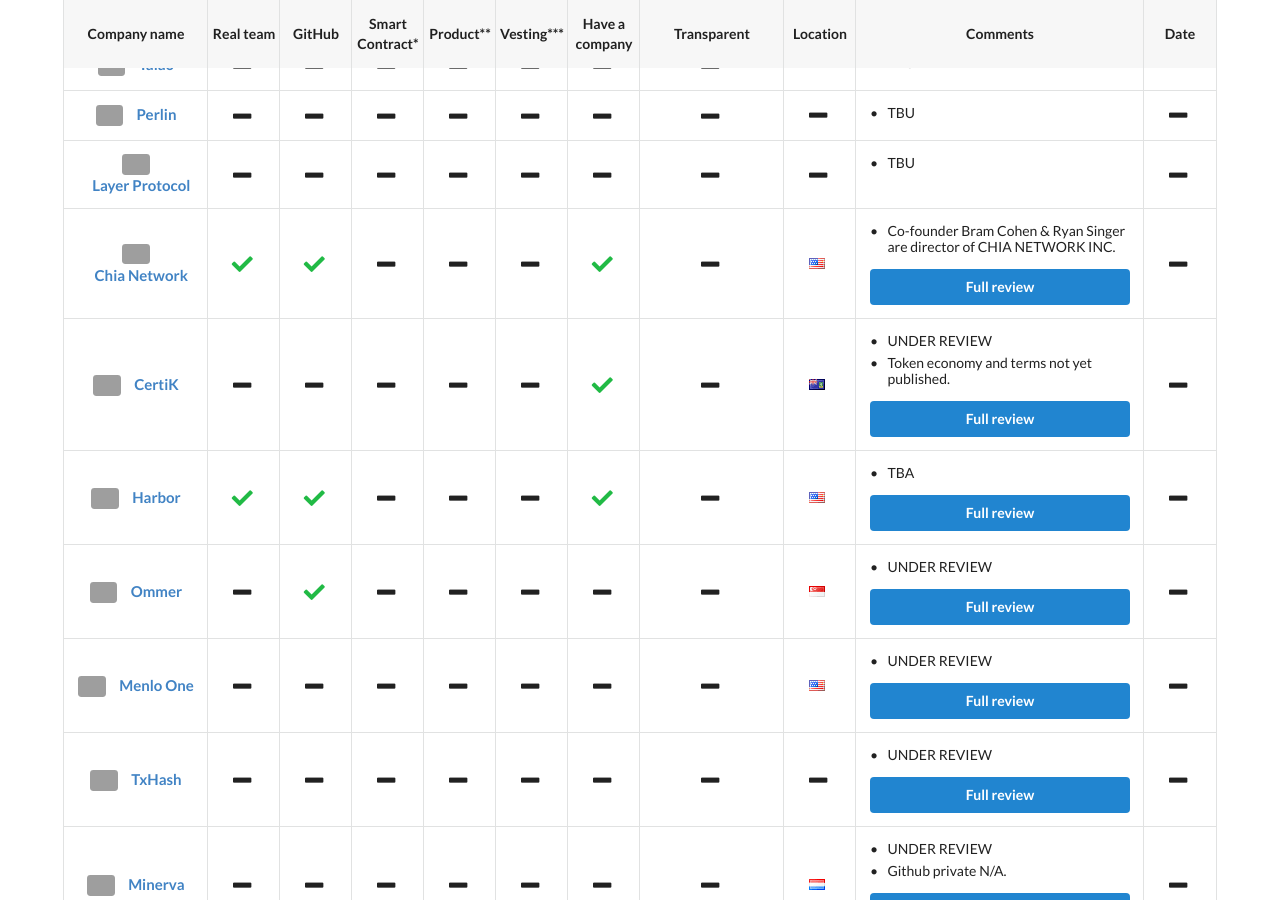
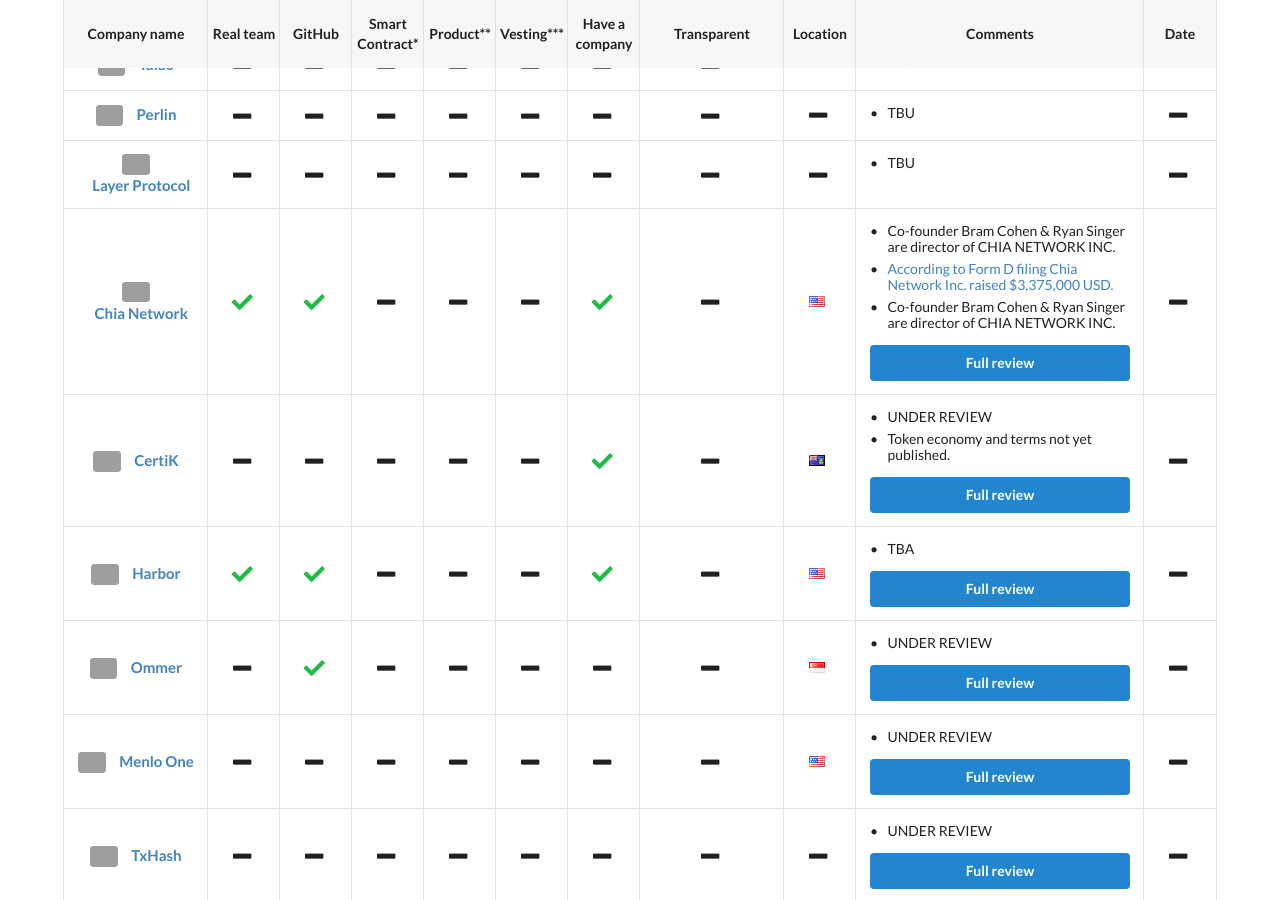
Before and after one commit to ico-check/ico-check, a Jekyll site: the page built from in-review.md, in a window 1280 px wide and 900 px high, scrolled down 1821 px. Built offline with Jekyll 4.4.1, drawn with Linux system fonts in a browser that asks for light colours; nearby versions of some CDN libraries; grey boxes are pictures that could not be loaded.

Commit message:
88-chia-network-ico-check

```diff
--- a/_data/in-review-icos.yml
+++ b/_data/in-review-icos.yml
@@ -372,6 +372,9 @@
   location: United States
   comments:
     - content: Co-founder Bram Cohen & Ryan Singer are director of CHIA NETWORK INC.
+    - content: According to Form D filing Chia Network Inc. raised $3,375,000 USD.
+      url: https://www.sec.gov/Archives/edgar/data/1730166/000173016618000003/xslFormDX01/primary_doc.xml
+    - content: Co-founder Bram Cohen & Ryan Singer are director of CHIA NETWORK INC.
   ico_start_date:
   ico_end_date:
   safe:
```
